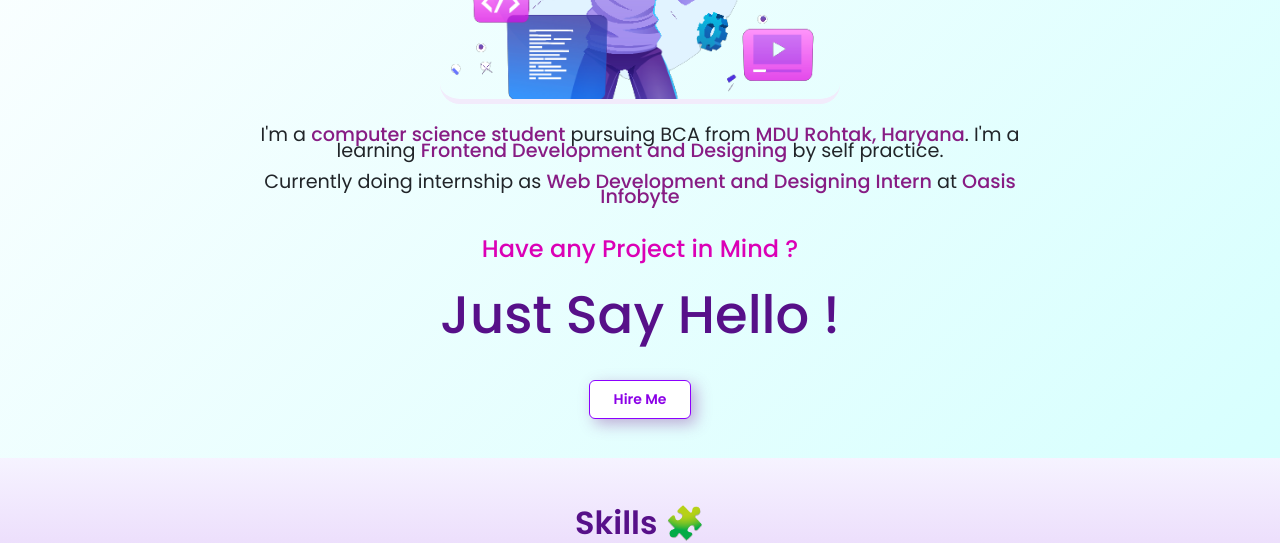
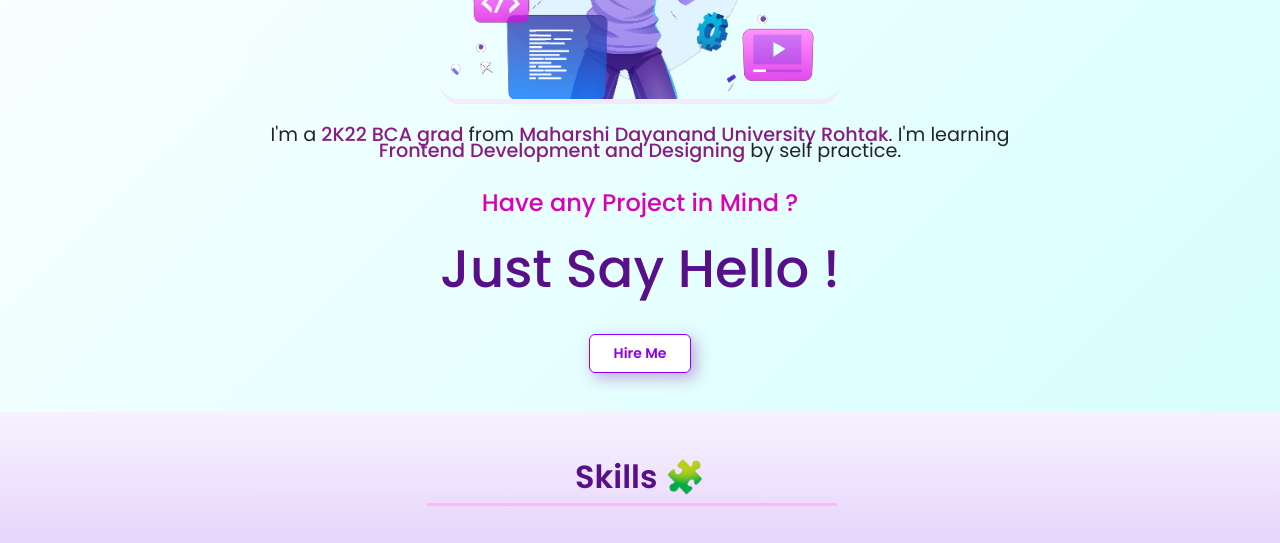
Before and after one commit to thewebbrewery/portfolio, a plain HTML site: page index.html in a window 1280 px wide. Shown: the part 860-1403 px from the top of the page. Drawn offline with nearby package versions, Linux system fonts and the light colour scheme.

Commit message:
Update index.html

```diff
--- a/index.html
+++ b/index.html
@@ -78,7 +78,7 @@
                         please let me know how can I help you !
                     </p>
                     <button class="btn"><a
-                            href="https://drive.google.com/file/d/12f65-Nxe9JnLl2DSY0AFJ-ghTENx3dUL/view?usp=sharing"
+                            href="https://drive.google.com/file/d/1VHolzJqnJfw17JY6X5z6a-ED0lSSZecm/view?usp=share_link"
                             target="_blank">Resume</a></button>
                 </div>
             </div>
@@ -93,15 +93,12 @@
         <h3 class="about-me headscroll" id="about">About Me 🙋🏻‍♂️</h3>
         <img src="./images/about-img.png" alt="about-img" class="about-img section-img">
         <h5 class="about-description inner-desc">
-            I'm a <span>computer science student</span> pursuing BCA from <span>MDU Rohtak, Haryana</span>. I'm
-            a
-            learning
-            <span>Frontend Development and Designing</span> by self practice.<br><br>Currently doing internship as
-            <span>Web
+            I'm a <span>2K22 BCA grad</span> from <span>Maharshi Dayanand University Rohtak</span>. I'm learning <span>Frontend Development and Designing</span> by self practice.
+<!--             <span>Web
                 Development
                 and Designing
                 Intern</span> at
-            <span>Oasis Infobyte</span>
+            <span>Oasis Infobyte</span> -->
         </h5>
         <div class="hire-me inner-desc">
             <h6>Have any Project in Mind ?</h6>
@@ -196,6 +193,7 @@
                 <p>
                     <i class="fa-brands fa-html5 html-icon html-icon"></i>
                     <i class="fa-brands fa-css3-alt css-icon"></i>
+                    <ion-icon name="logo-javascript" class="js-icon"></ion-icon>
                 </p>
                 <a class="live-link" href="https://thewebbrewery.github.io/temperature-converter-website/" target="_blank">Preview <i
                         class="fa-solid fa-up-right-from-square"></i></a>
```
